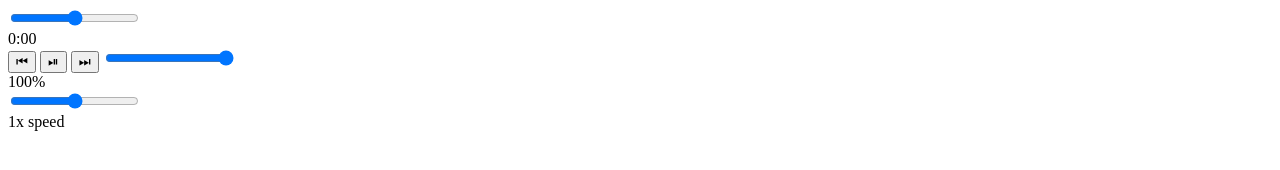
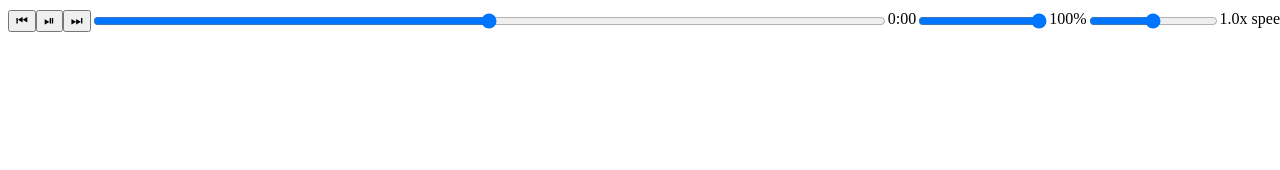
Before and after one commit to achen1296/Apple-Music-Editor, a website with bundled scripts: page player/index.html in a window 1280 px wide. Built offline with nearby package versions, Linux system fonts and the light colour scheme.

Commit message:
css player layout

```diff
--- /dev/null
+++ b/player/css/player.css
@@ -0,0 +1,25 @@
+#player {
+    width: 100%;
+
+    position: fixed;
+    top: 10px;
+
+    display: flex;
+    flex-direction: row;
+}
+
+.topBarButton {
+    flex: 0 0 auto;
+}
+
+#playTimeSlider {
+    flex: 4 0 auto;
+}
+
+#volumeSlider #playRateSlider {
+    flex: 1 0 auto
+}
+
+#songList {
+    margin-top: 40px;
+}
--- a/player/index.html
+++ b/player/index.html
@@ -12,10 +12,14 @@
       content="default-src 'self'; script-src 'self'"
     />
     <title>Apple Music (open-source player by achen1296)</title>
+    <link href="css/player.css" rel="stylesheet" />
   </head>
   <body>
     <div id="player">
       <audio id="currentAudio" preload="auto" autoplay></audio>
+      <button id="skipPreviousButton" class="topBarButton">⏮</button>
+      <button id="playPauseButton" class="topBarButton">⏯</button>
+      <button id="skipNextButton" class="topBarButton">⏭</button>
       <input
         id="playTimeSlider"
         type="range"
@@ -26,9 +30,6 @@
         class="slider"
       />
       <div id="playTimeText">0:00</div>
-      <button id="skipPreviousButton">⏮</button>
-      <button id="playPauseButton">⏯</button>
-      <button id="skipNextButton">⏭</button>
       <input
         id="volumeSlider"
         type="range"
@@ -39,7 +40,6 @@
         class="slider"
       />
       <div id="volumeText">100%</div>
-    </div>
       <input
         id="playRateSlider"
         type="range"
@@ -49,8 +49,9 @@
         step="0.1"
         class="slider"
       />
-      <div id="playRateText">1x speed</div>
+      <div id="playRateText">1.0x speed</div>
     </div>
+    <div id="songList"></div>
   </body>
   <script src="./renderer.js"></script>
 </html>
```
